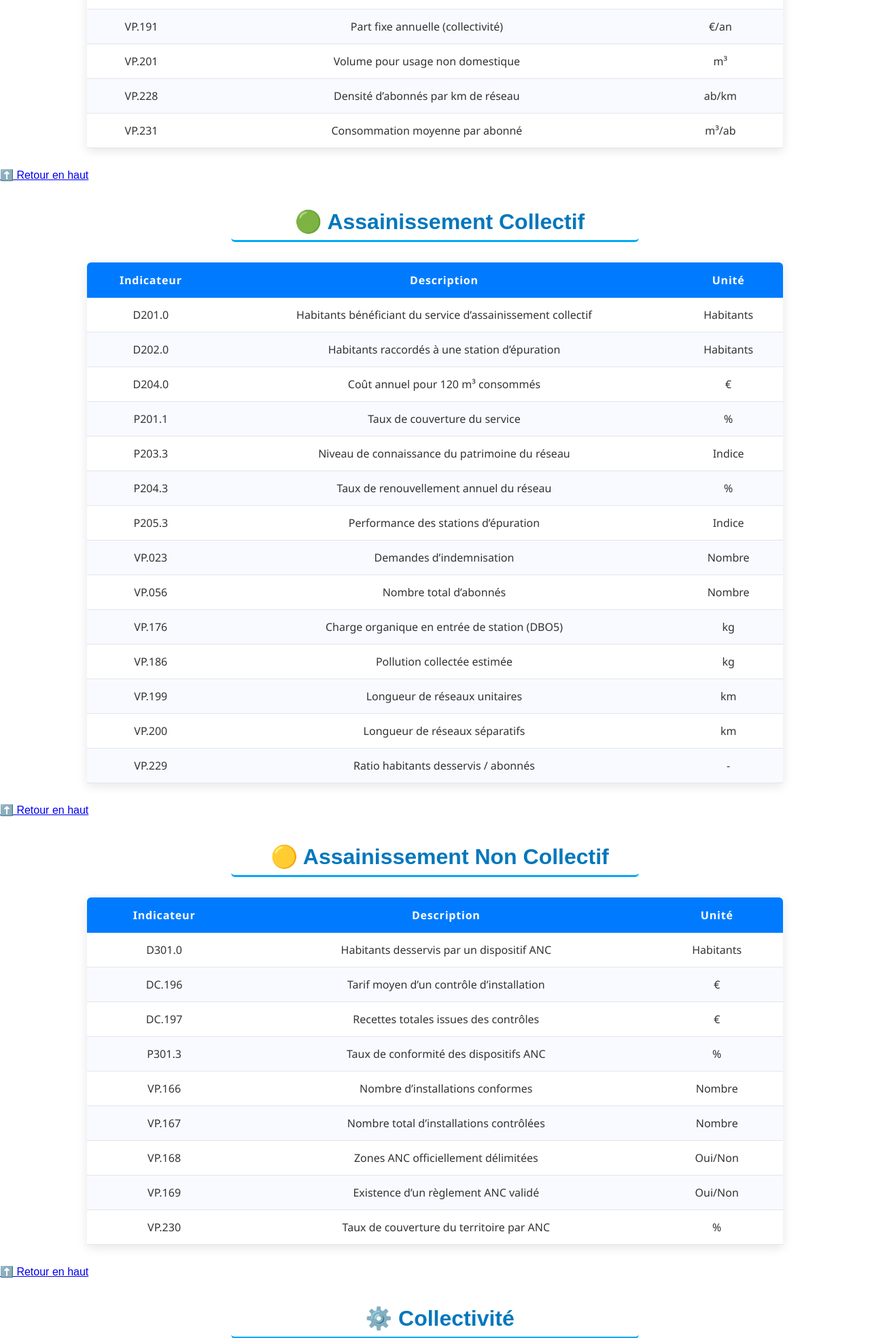
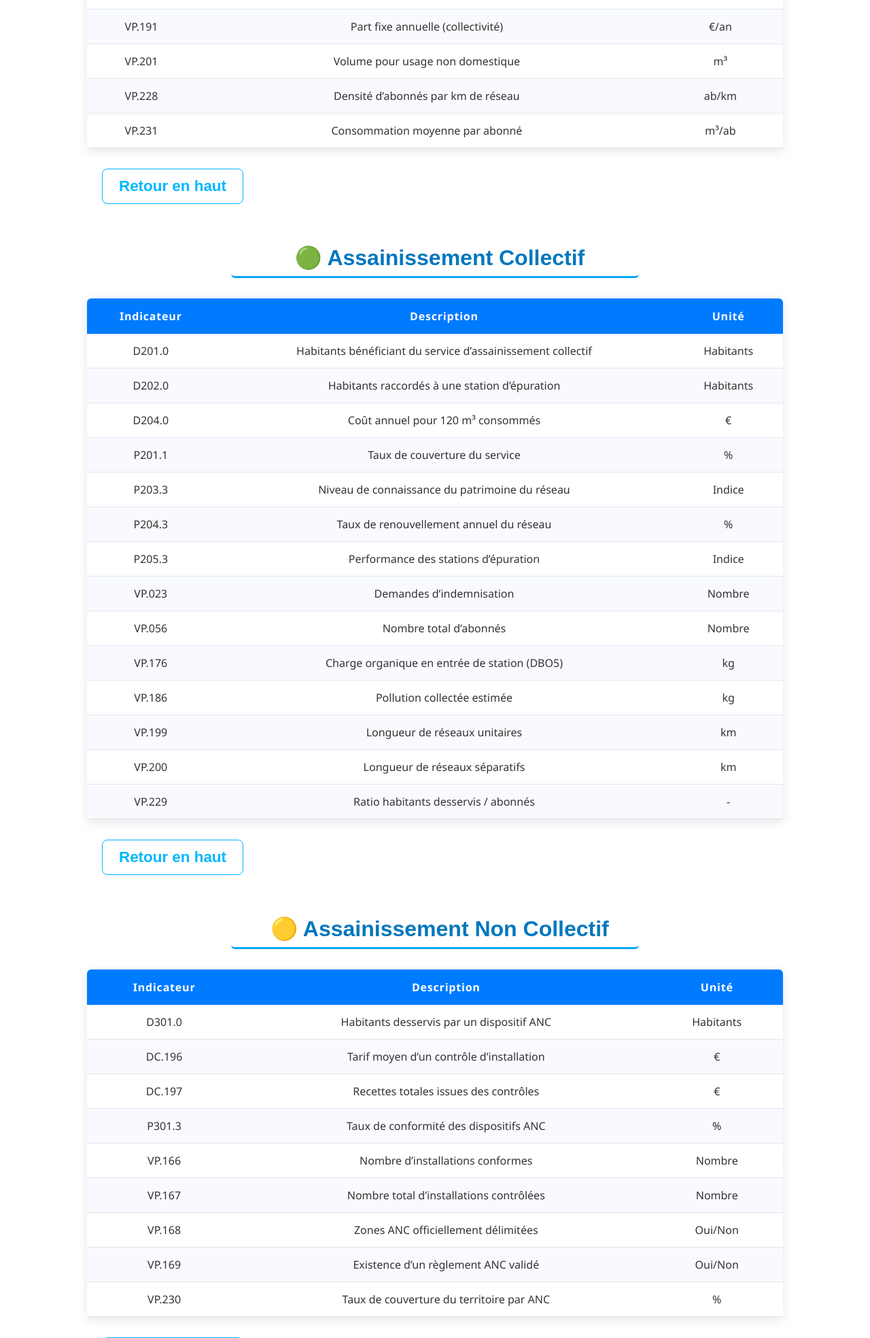
Before and after one commit to TheM00NCAKE/First-developpment-of-a-web-application, a Flask app: page /Documentation in a window 1280 px wide. Shown: the part 2525-4493 px from the top of the page at 68% size. Run offline with Flask 3, Linux system fonts and the light colour scheme; parts of the project's set-up code (start-up, migrations or seed data) failed here and were passed over.

Commit message:
Update Documentation.html

```diff
--- a/templates/Documentation.html
+++ b/templates/Documentation.html
@@ -97,7 +97,7 @@
       <tr><td>VP.231</td><td>Consommation moyenne par abonné</td><td>m³/ab</td></tr>
     </tbody>
   </table>
-  <p><a href="#top">⬆️ Retour en haut</a></p>
+  <p><a href="#top" class="retourtop">Retour en haut</a></p>
 
   <h2 id="ac">🟢 Assainissement Collectif</h2>
   <table class="doc">
@@ -121,7 +121,7 @@
       <tr><td>VP.229</td><td>Ratio habitants desservis / abonnés</td><td>-</td></tr>
     </tbody>
   </table>
-  <p><a href="#top">⬆️ Retour en haut</a></p>
+  <p><a href="#top" class="retourtop">Retour en haut</a></p>
 
   <h2 id="anc">🟡 Assainissement Non Collectif</h2>
   <table class="doc">
@@ -140,7 +140,7 @@
       <tr><td>VP.230</td><td>Taux de couverture du territoire par ANC</td><td>%</td></tr>
     </tbody>
   </table>
-  <p><a href="#top">⬆️ Retour en haut</a></p>
+  <p><a href="#top" class="retourtop">Retour en haut</a></p>
 
   <h2 id="collectivite">⚙️ Collectivité</h2>
   <table class="doc">
@@ -163,7 +163,7 @@
 
     </tbody>
   </table>
-  <p><a href="#top">⬆️ Retour en haut</a></p>
+  <p><a href="#top" class="retourtop">Retour en haut</a></p>
 
 
 
```
